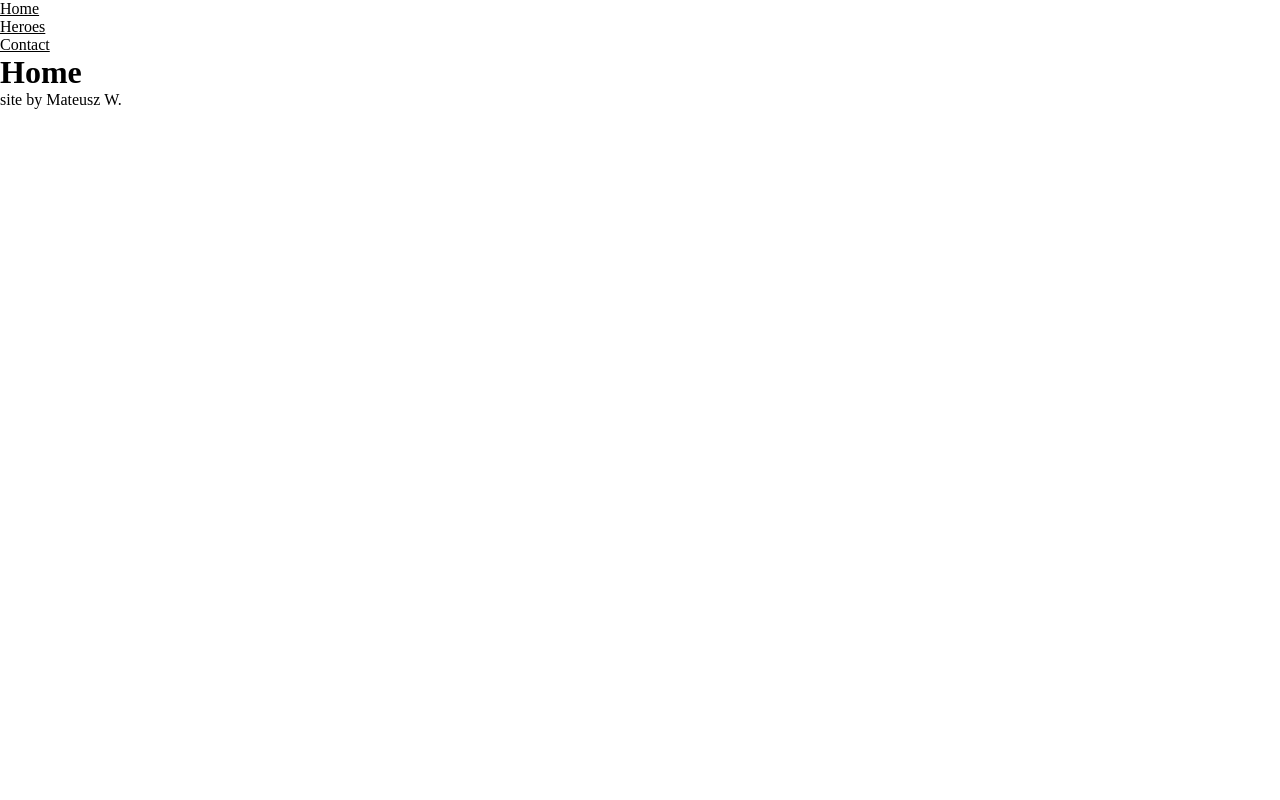
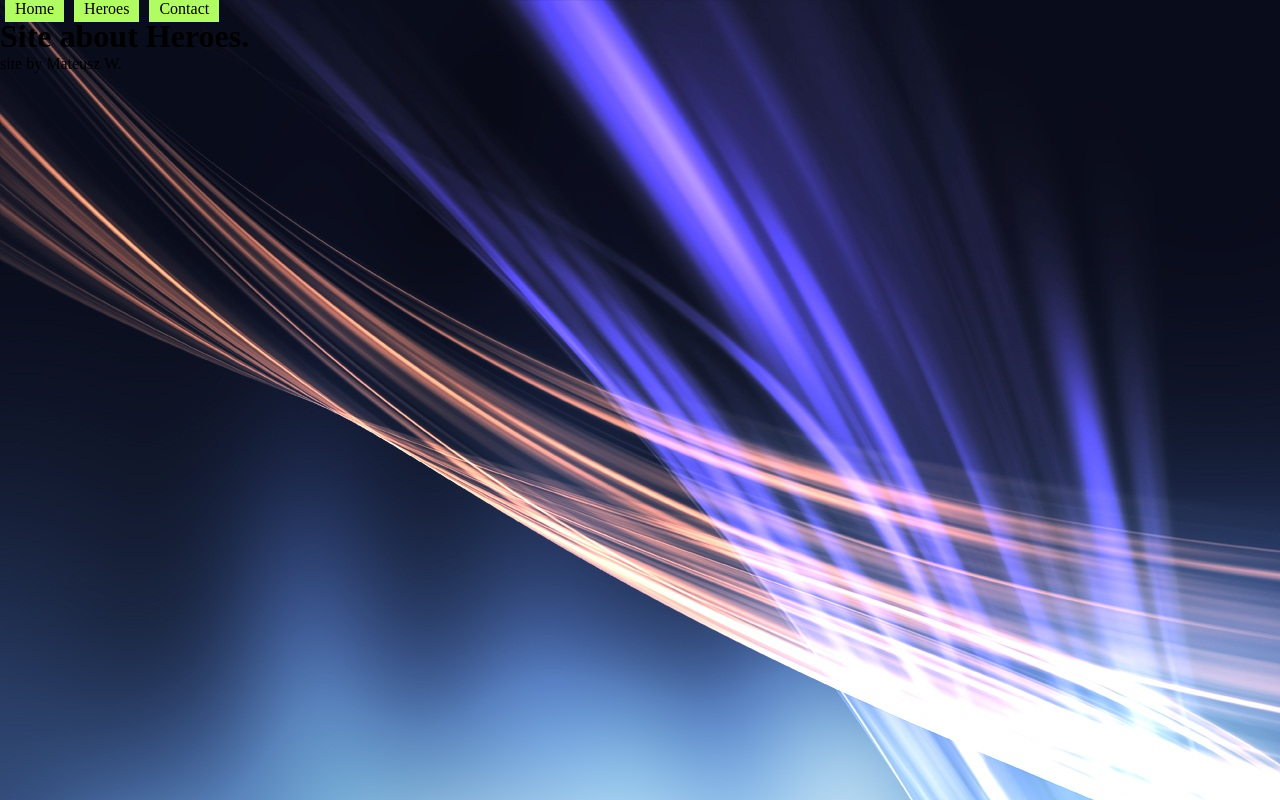
Before and after one commit to mateu52/heroes-projekt, a Next.js app: page / in a window 1280 px wide. Built offline with nearby package versions, Linux system fonts and the light colour scheme.

Commit message:
styled modules 17:40

```diff
--- a/components/Header.js
+++ b/components/Header.js
@@ -1,21 +1,19 @@
 import Link from 'next/link'
-//import styled from 'styled-components'
-//import '../style/style.scss'
-// const StyledList = styled.ul`
-//     padding: 0px;
-//     margin: 0px;
-//     display: flex;
-//     list-style: none;
-// `;
+import styled from 'styled-components'
+import styles from '../styles/Header.module.css'
+const StyledList = styled.ul`
+    display: flex;
+    list-style: none;
+`;
 
 export default function Layout(){
     return(
         <>
-            <ul>
-                <li><Link href={'/'}>Home</Link></li>
-                <li><Link href={'/Heroes'}>Heroes</Link></li>
-                <li><Link href={'/Contact'}>Contact</Link></li>
-            </ul>
+            <StyledList>
+                <li><Link href={'/'} className={styles.listLI}>Home</Link></li>
+                <li><Link href={'/Heroes'} className={styles.listLI}>Heroes</Link></li>
+                <li><Link href={'/Contact'} className={styles.listLI}>Contact</Link></li>
+            </StyledList>
         </>
     )
 }
--- a/pages/index.js
+++ b/pages/index.js
@@ -5,7 +5,7 @@ import styles from '../styles/Home.module.css'
 export default function Home() {
   return (
     <div>
-      <h1>Home</h1>
+      <h1>Site about Heroes.</h1>
     </div>
   )
 }
--- /dev/null
+++ b/styles/Header.module.css
@@ -0,0 +1,8 @@
+
+.listLI {
+    list-style: none;
+    text-decoration: none;
+    padding: 5px 10px;
+    margin:10px 5px;
+    background-color: rgb(178, 252, 99);
+}
--- a/styles/Heroes.module.css
+++ /dev/null
@@ -1,5 +0,0 @@
-
-.listLI {
-    list-style: none;
-    text-decoration: none;
-}
--- /dev/null
+++ b/styles/Heroes.module.scss
@@ -0,0 +1,16 @@
+.container {
+    background-color: rgba(255, 255, 255, 0.805);
+    height: 100%;
+    width: 20%;
+}
+.title {
+    //color: white;
+    font-size: 24px;
+}
+.listLI {
+    list-style: none;
+    text-decoration: none;
+    p {
+        //color: white;
+    }
+}
--- a/styles/globals.css
+++ b/styles/globals.css
@@ -3,4 +3,8 @@
   margin: 0;
   box-sizing: border-box;
   color: black;
+
 }
+html{
+  background-image: url('../image/dark_abstract_colors.jpg');
+}
```
Also changed, not shown: pages/Heroes/index.js (+4 -4 lines), image/dark_abstract_colors.jpg (added).
